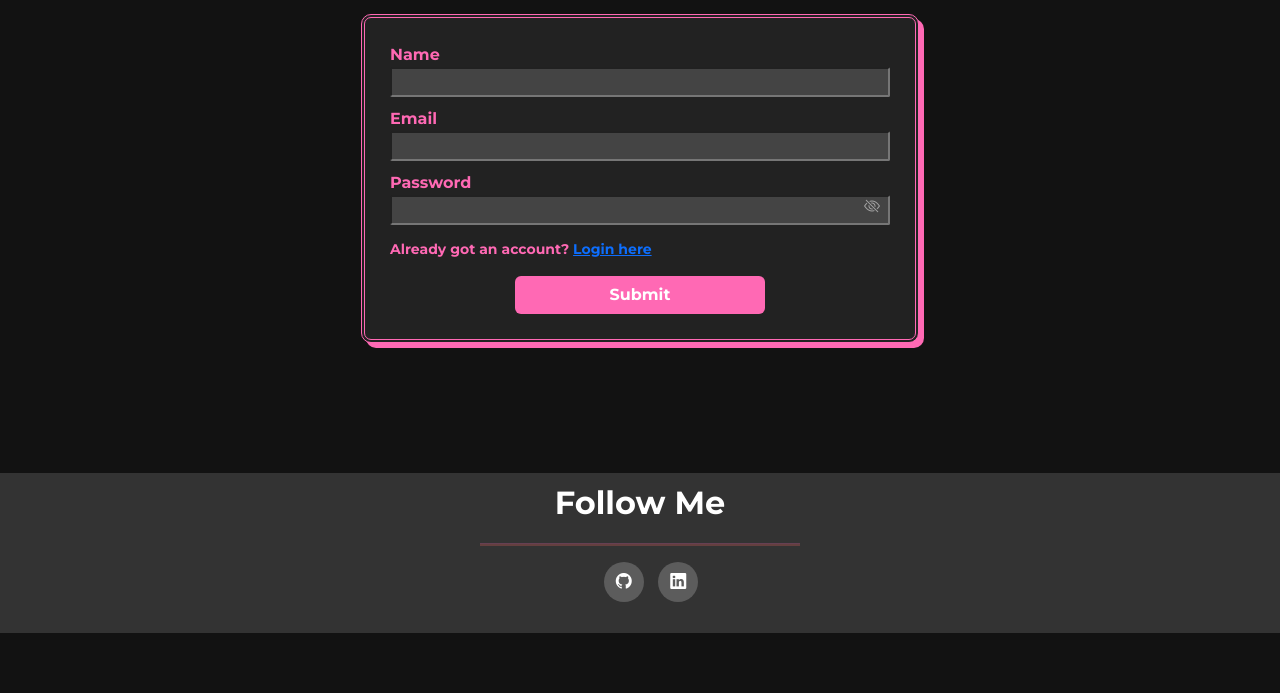
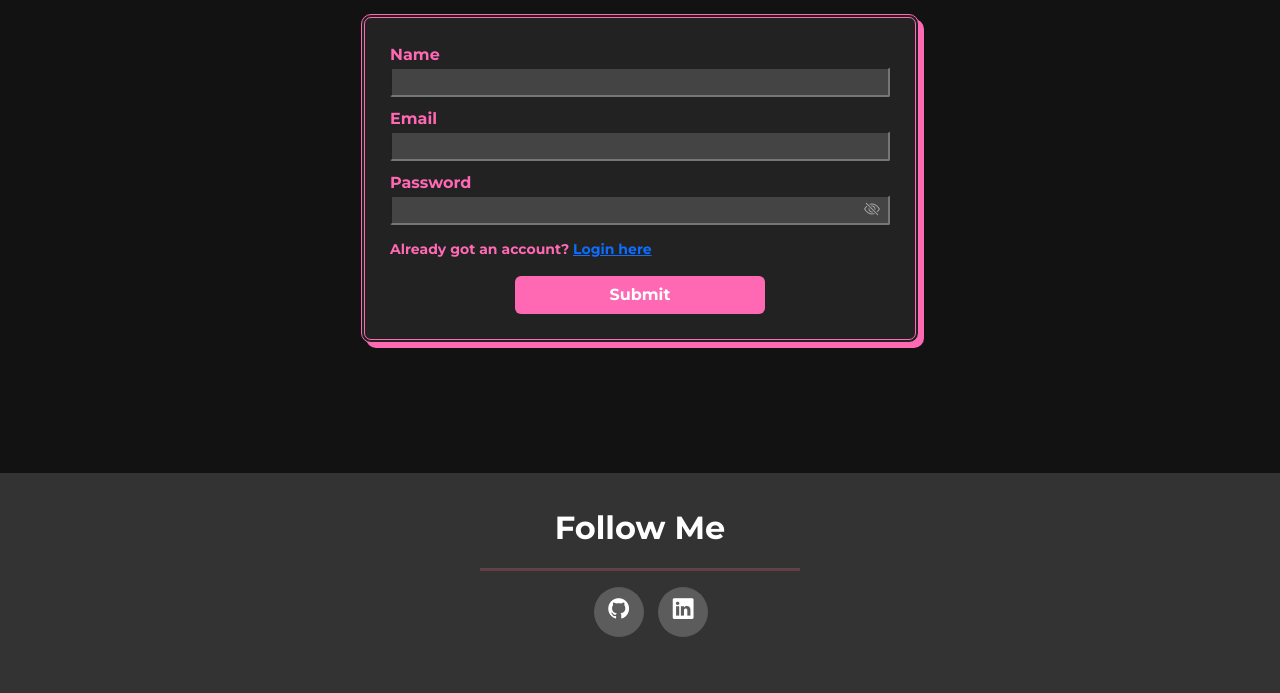
Before and after one commit to jaydeep080805/ToDoey, a Flask app: page /sign-up in a window 1280 px wide. Shown: the part 191-884 px from the top of the page. Before the commit the page ends 824 px from the top, so only its background shows below. Run offline with Flask 3, Linux system fonts and the light colour scheme; some libraries are stand-ins or nearby versions.

Commit message:
added tablet styling and changed footer to add padding across all devices

```diff
--- a/ToDoey/static/css/styles.css
+++ b/ToDoey/static/css/styles.css
@@ -230,7 +230,7 @@ body {
 /* the main container in index.html that holds all the tasks */
 .task-list-container {
   display: grid;
-  grid-template-columns: repeat(4, 300px);
+  grid-template-columns: repeat(4, minmax(150px, 300px));
   grid-gap: 25px;
   padding: 10px;
   overflow: auto;
@@ -263,7 +263,7 @@ body {
 }
 
 .task-label {
-  transform: translate(0, 15px);
+  padding-top: 10px;
 }
 
 .task-checkbox {
@@ -372,6 +372,7 @@ footer {
   width: 100%; /* Full width of the footer */
   min-height: 10rem; /* Minimum height of the footer */
   margin-top: auto; /* Automatically adjust top margin for positioning */
+  padding: 30px 0;
 }
 
 /* Styles for the container within the footer */
@@ -439,6 +440,28 @@ footer {
   height: 10rem;
 }
 
+@media (min-width: 801px) {
+  .flashes {
+    width: 25%;
+  }
+
+  .contact-form {
+    margin-bottom: 50px;
+  }
+
+  .footer-col .social-links a {
+    width: 50px;
+    height: 50px;
+    line-height: 45px;
+    font-size: 1.3rem;
+  }
+
+  #togglePassword {
+    transform: translate(0, 3px);
+  }
+}
+
+/* mobile media query */
 @media (max-width: 768px) {
   body {
     font-size: 20px; /* Increase base font size for readability on mobile */
```
